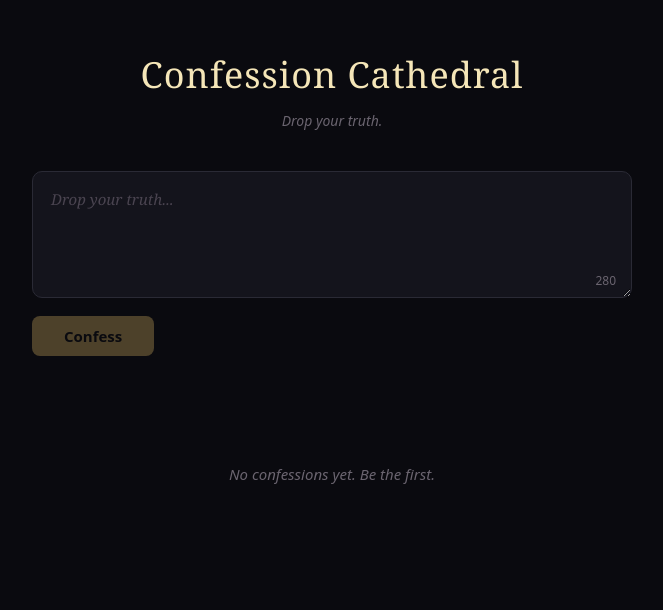
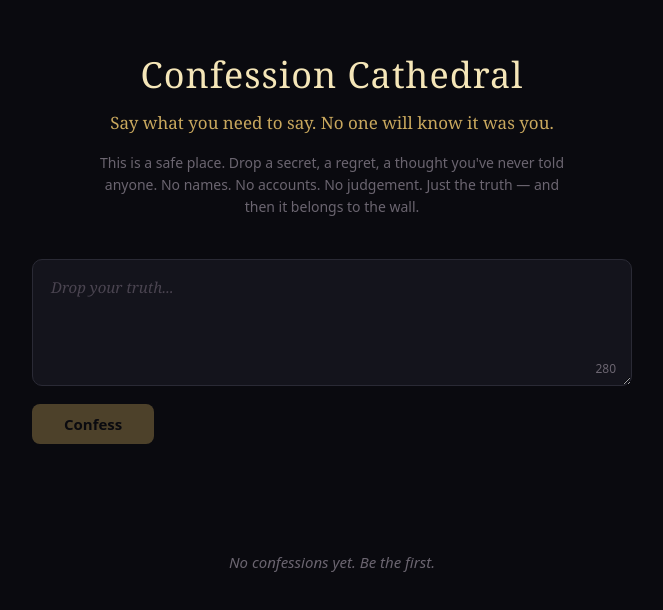
Before and after one commit to Mrreubs/confession_cathedral, a React (Vite) app: page / in a window 1280 px wide. Shown: the top 610 px of the page, without its empty margins (308-971 px from the left). Built offline with nearby package versions, Linux system fonts and the light colour scheme.

Commit message:
Add safety/anonymity copy to header to match the brief's mission

```diff
--- a/src/App.css
+++ b/src/App.css
@@ -20,11 +20,20 @@
 }
 
 .app-subtitle {
+  font-family: 'Georgia', 'Times New Roman', serif;
+  font-size: 17px;
+  color: #c9a85e;
+  margin: 0 0 16px;
+  line-height: 1.5;
+}
+
+.app-intro {
   font-family: system-ui, 'Segoe UI', Roboto, sans-serif;
   font-size: 14px;
   color: #6b6570;
-  font-style: italic;
-  margin: 0;
+  line-height: 1.6;
+  max-width: 480px;
+  margin: 0 auto;
 }
 
 .app-main {
--- a/src/App.tsx
+++ b/src/App.tsx
@@ -10,7 +10,11 @@ function App() {
     <div className="app">
       <header className="app-header">
         <h1>Confession Cathedral</h1>
-        <p className="app-subtitle">Drop your truth.</p>
+        <p className="app-subtitle">Say what you need to say. No one will know it was you.</p>
+        <p className="app-intro">
+          This is a safe place. Drop a secret, a regret, a thought you've never told anyone.
+          No names. No accounts. No judgement. Just the truth — and then it belongs to the wall.
+        </p>
       </header>
       <main className="app-main">
         <ConfessionForm onAddConfession={addConfession} />
```
